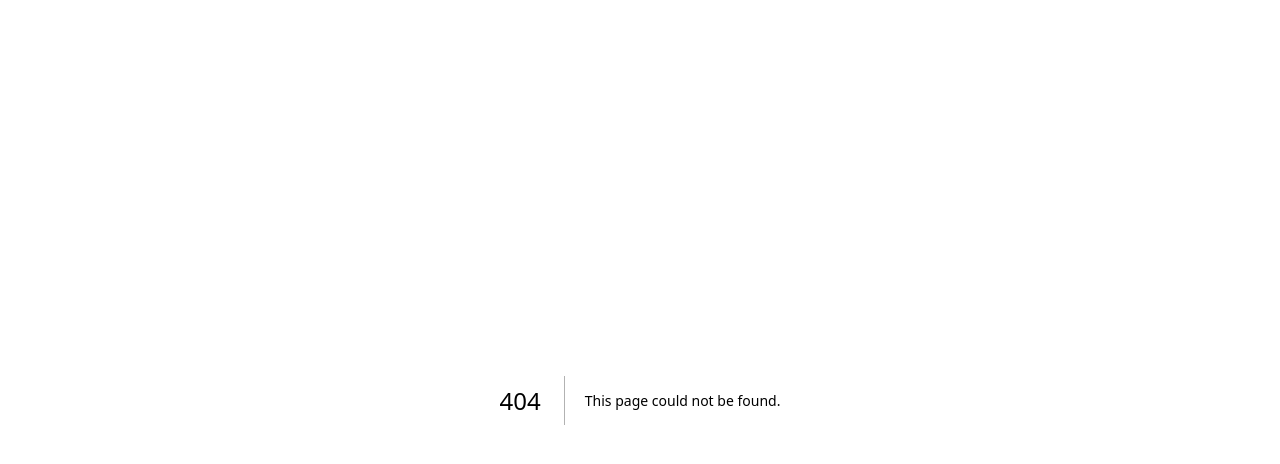
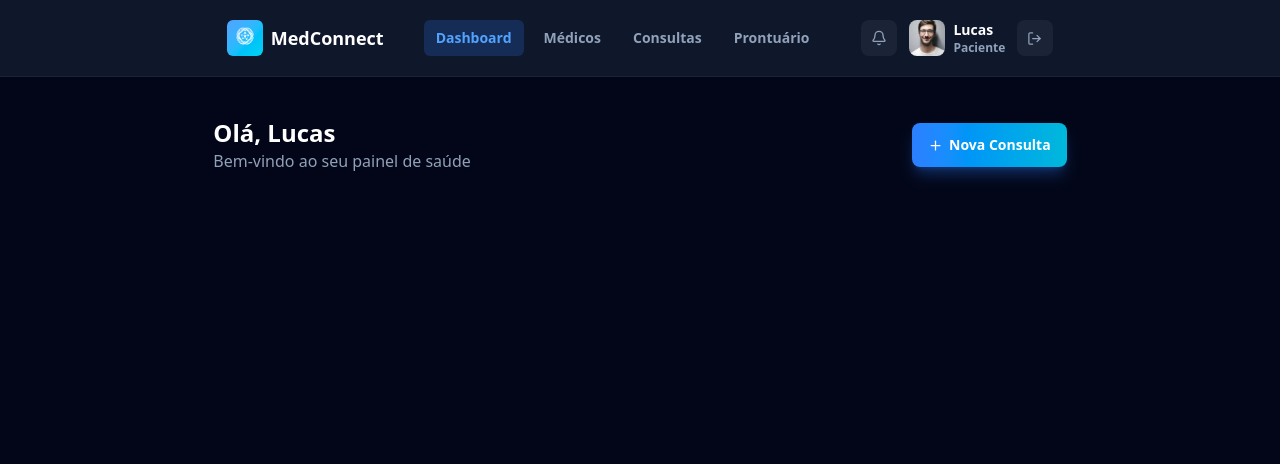
Before and after one commit to MatheusMartinsDeveloper/MedConnect, a Next.js app: page /user/patient in a window 1280 px wide. Before the commit this address had no page. Shown: the top 464 px of the page. Built offline with nearby package versions, Linux system fonts and the light colour scheme.

Commit message:
feat(Patient Dashboard): Add route in Header component and build title of dashboard

```diff
--- /dev/null
+++ b/app/components/patient/appointment/Appointments.tsx
@@ -0,0 +1,6 @@
+
+export default function Appointments() {
+    return (
+        <h1>Consultas</h1>
+    );
+}
--- /dev/null
+++ b/app/components/patient/dashboard/Dashboard.tsx
@@ -0,0 +1,9 @@
+import TitleSection from "./TitleSection";
+
+export default function Dashboard() {
+    return (
+        <>
+            <TitleSection />
+        </>
+    );
+}
--- /dev/null
+++ b/app/components/patient/dashboard/TitleSection.tsx
@@ -0,0 +1,21 @@
+import Link from "next/link";
+import { Plus } from "lucide-react";
+
+export default function TitleSection() {
+    return (
+        <section className="flex justify-center w-full pt-10">
+            <div className="flex justify-between items-center w-2/3">
+                <div className="flex flex-col">
+                    <h1 className="text-white text-2xl font-poppins font-bold">Olá, Lucas</h1>
+                    <h2 className="text-slate-400 text-base font-inter">Bem-vindo ao seu painel de saúde</h2>
+                </div>
+                <div>
+                    <Link
+                        className="flex items-center gap-1.5 text-white text-sm font-poppins font-bold bg-linear-to-r from-blue-500 to-cyan-500 rounded-lg shadow-lg shadow-blue-500/30 px-4 py-3 transition-all delay-75 hover:shadow-blue-500/50"
+                        href=""
+                    ><Plus size={15} color="white" />Nova Consulta</Link>
+                </div>
+            </div>
+        </section>
+    );
+}
--- /dev/null
+++ b/app/components/patient/doctors/Doctors.tsx
@@ -0,0 +1,6 @@
+
+export default function Doctors() {
+    return (
+        <h1>Médicos</h1>
+    );
+}
--- /dev/null
+++ b/app/components/patient/report/Report.tsx
@@ -0,0 +1,6 @@
+
+export default function Report() {
+    return (
+        <h1>Prontuario</h1>
+    );
+}
--- a/app/components/shared/Header.tsx
+++ b/app/components/shared/Header.tsx
@@ -8,7 +8,8 @@ export default function Header() {
     const pathname = usePathname();
 
     return (
-        <header className="flex justify-around items-center w-full bg-slate-800 border-b border-white/5 p-5">
+        <header className="flex justify-center bg-slate-900 border-b border-white/5 p-5">
+            <div className="flex justify-between items-center w-2/3">
                 <div className="flex items-center gap-2">
                     <div className="relative flex justify-center items-center w-9 h-9 bg-linear-to-br from-blue-400 to-cyan-400 rounded-md">
                         <Image
@@ -21,10 +22,10 @@ export default function Header() {
                     <h1 className="text-white text-lg font-poppins font-bold">MedConnect</h1>
                 </div>
                 <nav className="flex items-center gap-2">
-                <Link className={`text-blue-400 text-sm font-poppins font-semibold bg-blue-500/20 rounded-md px-3 py-2`} href={""}>Dashboard</Link>
-                <Link className="text-blue-400 text-sm font-poppins font-semibold bg-blue-500/20 rounded-md px-3 py-2" href={""}>Médicos</Link>
-                <Link className="text-blue-400 text-sm font-poppins font-semibold bg-blue-500/20 rounded-md px-3 py-2" href={""}>Consultas</Link>
-                <Link className="text-blue-400 text-sm font-poppins font-semibold bg-blue-500/20 rounded-md px-3 py-2" href={""}>Prontuário</Link>
+                    <Link className={`text-sm font-poppins font-semibold rounded-md px-3 py-2 transition-all delay-75 ${pathname == "/user/patient" ? "text-blue-400 bg-blue-500/20" : "text-slate-400 hover:text-white hover:bg-white/5"}`} href={"/user/patient"}>Dashboard</Link>
+                    <Link className={`text-sm font-poppins font-semibold rounded-md px-3 py-2 transition-all delay-75 ${pathname == "/user/patient/doctors" ? "text-blue-400 bg-blue-500/20" : "text-slate-400 hover:text-white hover:bg-white/5"}`} href={"/user/patient/doctors"}>Médicos</Link>
+                    <Link className={`text-sm font-poppins font-semibold rounded-md px-3 py-2 transition-all delay-75 ${pathname == "/user/patient/appointments" ? "text-blue-400 bg-blue-500/20" : "text-slate-400 hover:text-white hover:bg-white/5"}`} href={"/user/patient/appointments"}>Consultas</Link>
+                    <Link className={`text-sm font-poppins font-semibold rounded-md px-3 py-2 transition-all delay-75 ${pathname == "/user/patient/report" ? "text-blue-400 bg-blue-500/20" : "text-slate-400 hover:text-white hover:bg-white/5"}`} href={"/user/patient/report"}>Prontuário</Link>
                 </nav>
                 <div className="flex items-center gap-3">
                     <div>
@@ -50,8 +51,9 @@ export default function Header() {
                     <div>
                         <Link
                             className="group flex items-center w-9 h-9 bg-white/5 rounded-lg p-2.5 transition-all delay-75 hover:bg-red-500/20"
-                        href={""}
+                            href={"/"}
                         ><LogOut className="text-slate-400 transition-all delay-75 group-hover:text-red-400" size={15} /></Link>
+                    </div>
                 </div>
             </div>
         </header>
--- a/app/user/page.tsx
+++ /dev/null
@@ -1,7 +0,0 @@
-import Header from "../components/shared/Header";
-
-export default function User() {
-    return (
-        <Header />
-    );
-}
--- /dev/null
+++ b/app/user/patient/appointments/page.tsx
@@ -0,0 +1,5 @@
+import Appointments from "@/app/components/patient/appointment/Appointments";
+
+export default function Page() {
+    return <Appointments />;
+}
--- /dev/null
+++ b/app/user/patient/doctors/page.tsx
@@ -0,0 +1,5 @@
+import Doctors from "@/app/components/patient/doctors/Doctors"
+
+export default function Page() {
+    return <Doctors />;
+}
--- /dev/null
+++ b/app/user/patient/layout.tsx
@@ -0,0 +1,10 @@
+import Header from "@/app/components/shared/Header";
+
+export default function PatientLayout({ children }: { children: React.ReactNode; }) {
+    return (
+        <main className="h-screen bg-slate-950">
+            <Header />
+            { children }
+        </main>
+    );
+}
--- /dev/null
+++ b/app/user/patient/page.tsx
@@ -0,0 +1,6 @@
+import Dashboard from "@/app/components/patient/dashboard/Dashboard";
+
+export default function PatientContent() {
+
+    return <Dashboard />;
+}
--- /dev/null
+++ b/app/user/patient/report/page.tsx
@@ -0,0 +1,5 @@
+import Report from "@/app/components/patient/report/Report";
+
+export default function Page() {
+    return <Report />;
+}
```
Lines whose indentation alone changed are shown as unchanged.
